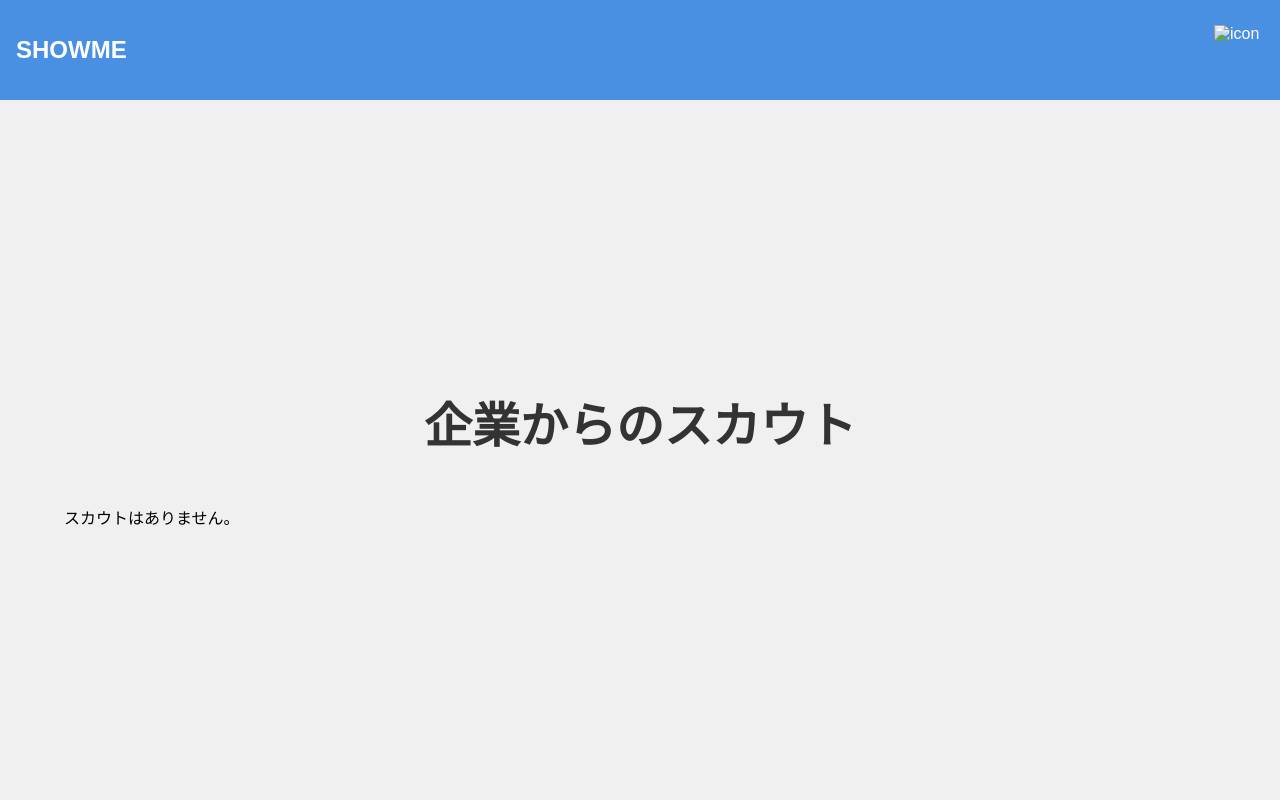
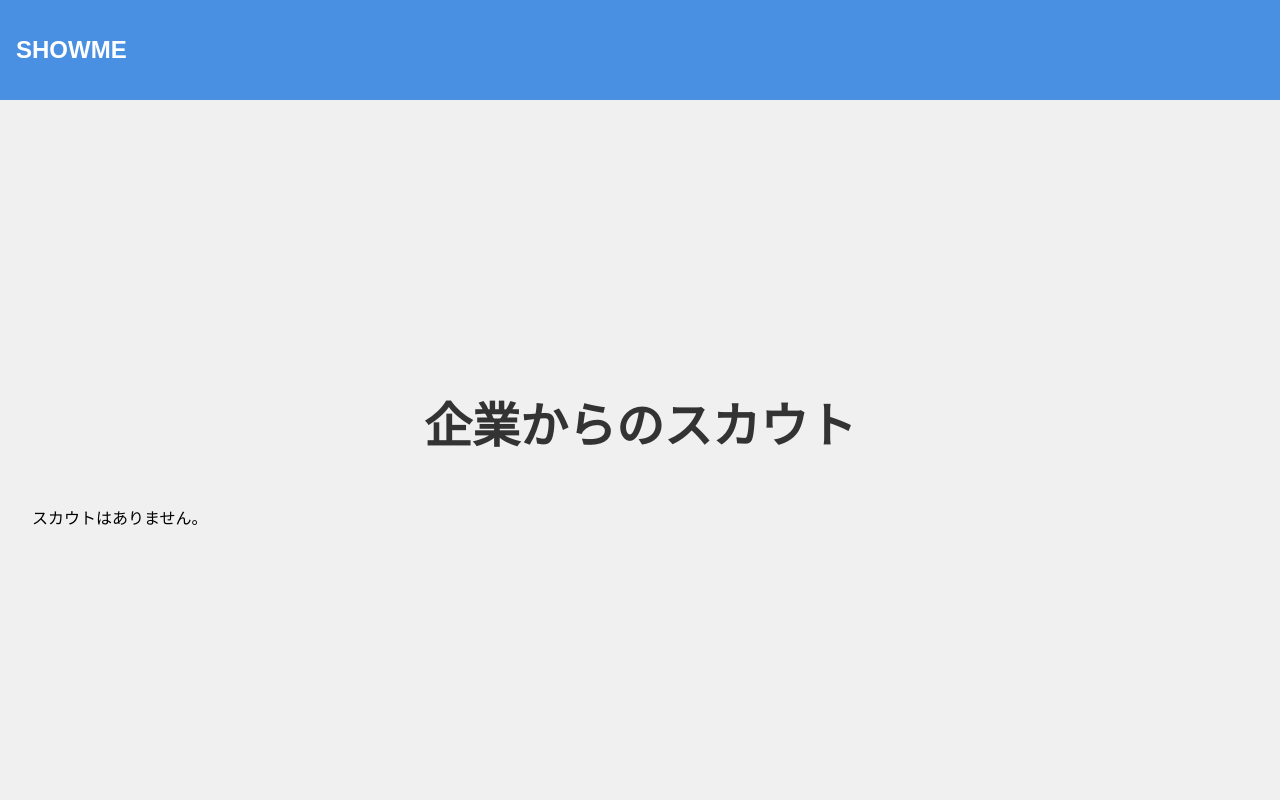
Before and after one commit to KaiMiyazawa/DIS24-Team-B, a Flask app: template templates/mypage.html in a window 1280 px wide. Run offline with Flask 3, Linux system fonts and the light colour scheme; the template is opened without the code that fills it, so the values that code supplies are empty.

Commit message:
UI改善

```diff
--- a/templates/mypage.html
+++ b/templates/mypage.html
@@ -29,7 +29,6 @@
             justify-content: center;
             /* 内容は左寄せ、左に隙間が欲しい */
             align-items: left;
-            padding: 2rem;
         }
         h1 {
             font-size: 3rem;
@@ -70,7 +69,7 @@
             display: flex;
             gap: 1rem;
             align-items: center;
-        /* photo = iconとname = 企業名 を水平に表示したい。 */
+            /* photo = iconとname = 企業名 を水平に表示したい。 */
         }
         .scouts {
             display: flex;
@@ -79,14 +78,16 @@
             padding: 0 0 0 2rem;
             gap: 1.8rem;
         }
+        .scouts > div:not(:last-child) {
+            border-bottom: 1px solid #ccc;
+        }
     </style>
 </head>
 <body>
     <header>
         <h2>SHOWME</h2>
         <!--<a href="/company/" class="button button-company">企業様 log in</a>-->
-		<!-- ユーザーのiconを表示 -->
-		<img src="{{ user.icon }}" alt="icon" width="50" height="50">
+        <!-- ユーザーのiconを表示 -->
     </header>
     <main>
         <!-- 企業からきたスカウトの管理画面 -->
```
